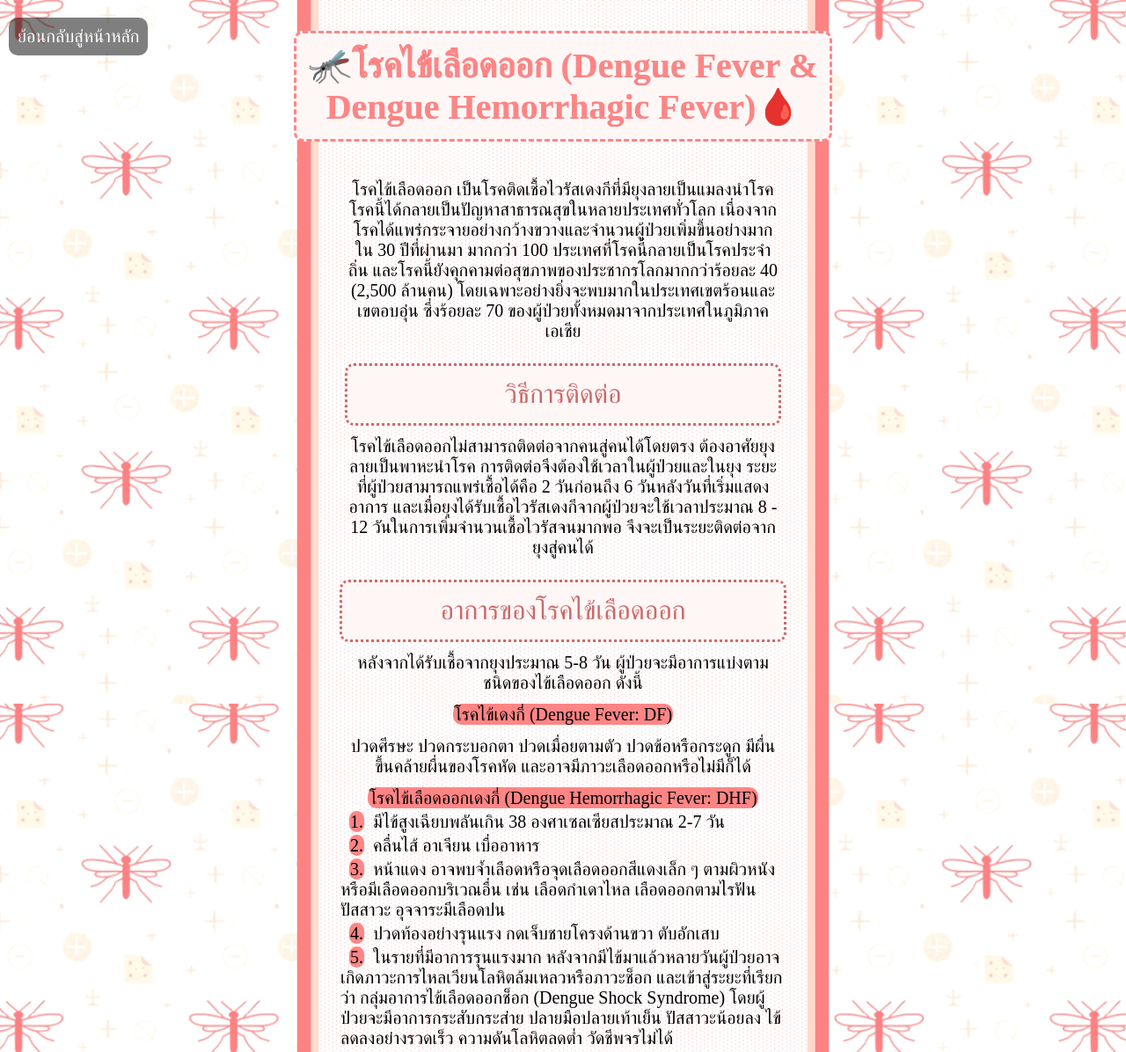
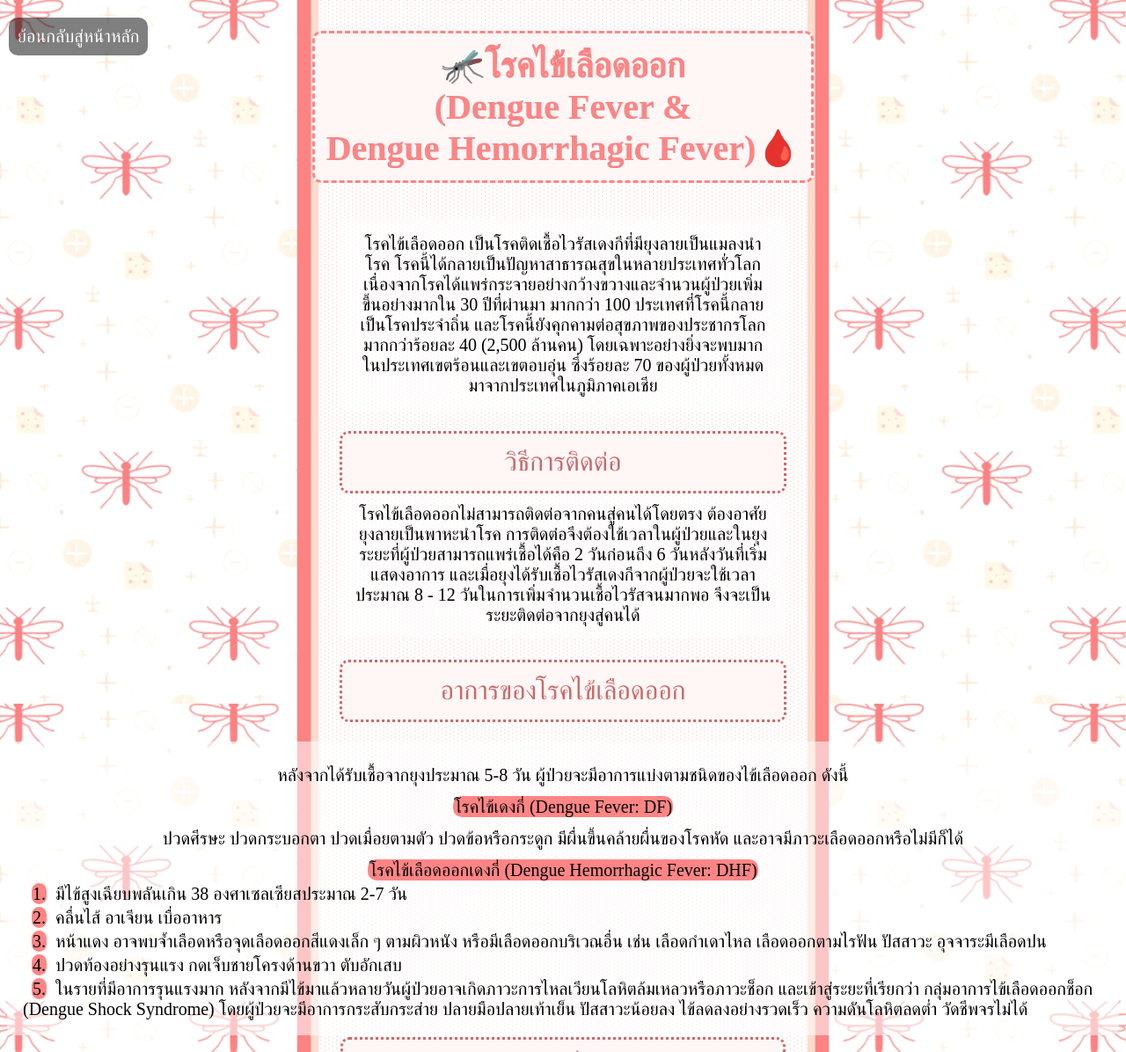
Before and after one commit to sappawatpop/sappawatpop.github.io, a plain HTML site: page DHF.html in a window 1280 px wide. Shown: the top 1196 px of the page at 88% size. Drawn offline with Linux system fonts and the light colour scheme; a web font is replaced by a local one.

Commit message:
whitebox

```diff
--- a/DHF.html
+++ b/DHF.html
@@ -13,11 +13,11 @@
   <div class="blank"></div>
   <h1 style="margin-bottom: 0px;">
     <table>
-      <tr><td>&#129439;โรคไข้เลือดออก (Dengue Fever & <br>Dengue Hemorrhagic Fever)&#129656;</td></tr>
+      <tr><td>&#129439;โรคไข้เลือดออก <br>(Dengue Fever & <br>Dengue Hemorrhagic Fever)&#129656;</td></tr>
     </table>
   </h1>
   <p class="info">
-    <table class="info" style='margin-bottom: 20px;'>
+    <table class="info text-box" style='margin-bottom: 20px;'>
     <tr><td>
       โรคไข้เลือดออก เป็นโรคติดเชื้อไวรัสเดงกีที่มียุงลายเป็นแมลงนำโรค
       โรคนี้ได้กลายเป็นปัญหาสาธารณสุขในหลายประเทศทั่วโลก
@@ -28,11 +28,11 @@
       ซึ่งร้อยละ 70 ของผู้ป่วยทั้งหมดมาจากประเทศในภูมิภาคเอเชีย
     </td></tr>
   </table>
-  <table class="info" style='margin-bottom: 20px;'>
+  <table style='margin-bottom: 20px;'>
     <tr><td class="index">
       วิธีการติดต่อ
     </td></tr>
-    <tr><td style="padding-top: 10px;">โรคไข้เลือดออกไม่สามารถติดต่อจากคนสู่คนได้โดยตรง
+    <tr><td class="text-box" style="padding-top: 10px;">โรคไข้เลือดออกไม่สามารถติดต่อจากคนสู่คนได้โดยตรง
       ต้องอาศัยยุงลายเป็นพาหะนำโรค การติดต่อจึงต้องใช้เวลาในผู้ป่วยและในยุง
       ระยะที่ผู้ป่วยสามารถแพร่เชื้อได้คือ 2 วันก่อนถึง 6 วันหลังวันที่เริ่มแสดงอาการ
       และเมื่อยุงได้รับเชื้อไวรัสเดงกีจากผู้ป่วยจะใช้เวลาประมาณ 8 - 12 วันในการเพิ่มจำนวนเชื้อไวรัสจนมากพอ
@@ -43,11 +43,13 @@
     <tr><td class="index">
       อาการของโรคไข้เลือดออก
     </td></tr>
+    </table>
+    <table class="text-box">
     <tr><td style="padding: 10px;">
       หลังจากได้รับเชื้อจากยุงประมาณ 5-8 วัน ผู้ป่วยจะมีอาการแบ่งตามชนิดของไข้เลือดออก ดังนี้</td></tr>
     <tr><td><a class="order">โรคไข้เดงกี่ (Dengue Fever: DF)</a></td></tr>
     <tr><td style="padding: 10px;">
-      ปวดศีรษะ ปวดกระบอกตา ปวดเมื่อยตามตัว ปวดข้อหรือกระดูก มีผื่นขึ้นคล้ายผื่นของโรคหัด และอาจมีภาวะเลือดออกหรือไม่มีก็ได้
+      ปวดศีรษะ ปวดกระบอกตา ปวดเมื่อยตามตัว ปวดข้อหรือกระดูก มีผื่นขึ้นคล้ายผื่นของโรคหัด และอาจมีภาวะเลือดออกหรือไม่มีก็ได้</td></tr>
     <tr><td><a class="order">โรคไข้เลือดออกเดงกี่ (Dengue Hemorrhagic Fever: DHF)</a></td></tr>
     <tbody style="text-align: left;">
     <tr><td>
@@ -69,7 +71,7 @@
     <tr><td class="index">
       อาการอันตรายที่ควรเฝ้าระวัง
     </td></tr>
-    <tbody style="text-align: left;">
+    <tbody class="text-box" style="text-align: left;">
       <tr><td>
         <a class="order">1.</a>มีอาการซึม อ่อนเพลียมาก</td></tr>
         <tr><td>
--- a/style.css
+++ b/style.css
@@ -9,6 +9,11 @@ body{
     font-family:'Niramit';
 }
 
+.text-box{
+    background-color: rgba(255, 255, 255, 0.544);
+    padding: 15px;
+    border-radius: 10px;
+}
 
 #select-zone{
     margin-bottom:0px;
@@ -174,7 +179,7 @@ h1{
         font-size: 15px;
     }
     .info {
-        width: 330px;
+        width: 360px;
         font-size: 22px;
     }
     h1{
@@ -246,7 +251,7 @@ h1{
     }
 
     .info {
-        width: 500px;
+        width: 510px;
         font-size: 20px;
     }
     h1{
```
Also changed, not shown: 3keb.html (+2 -2 lines), abate.html (+7 -4 lines), aedes.html (+6 -1 lines), prevent.html (+1 -1 lines), problem.html (+1 -1 lines).
